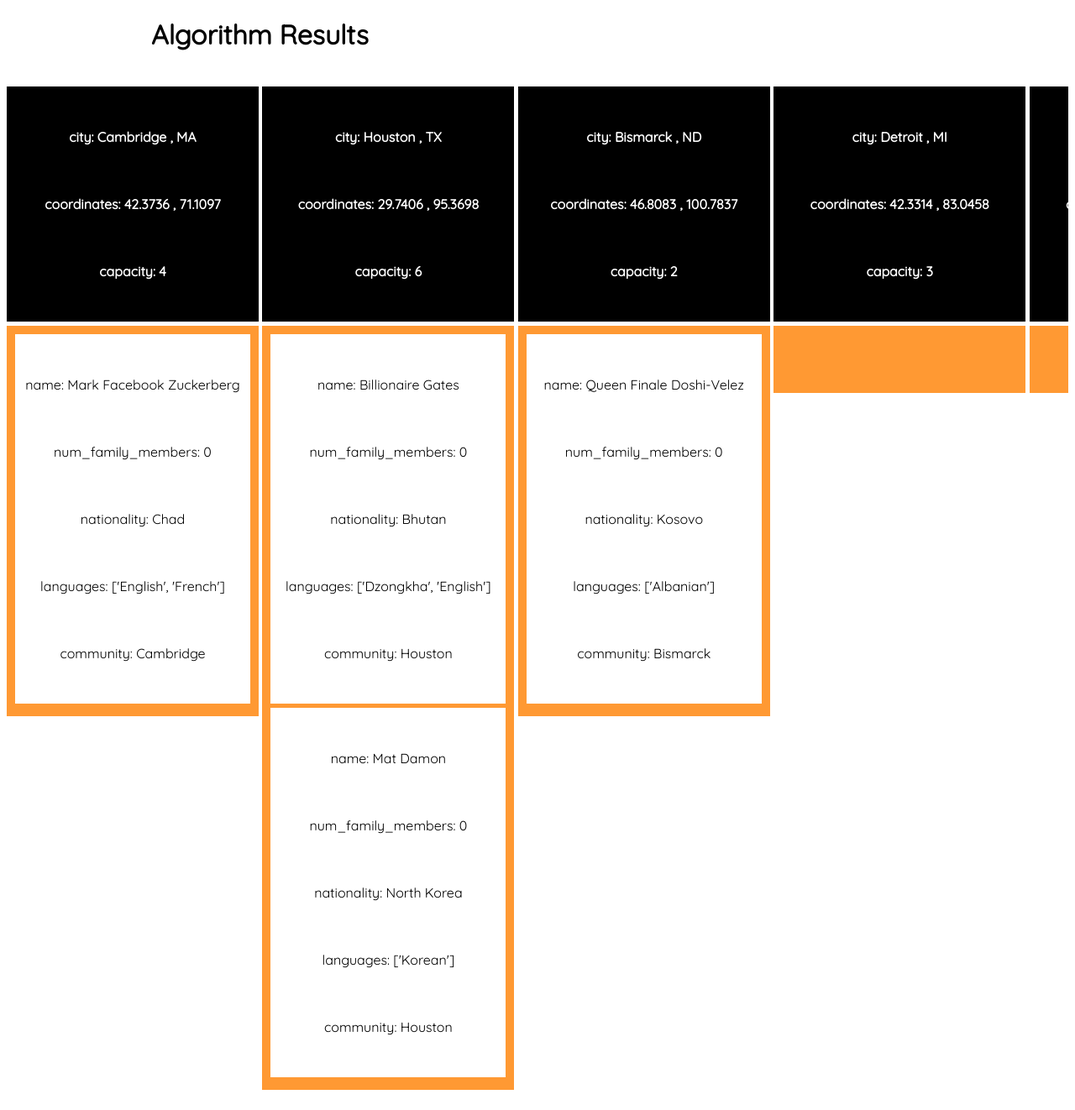
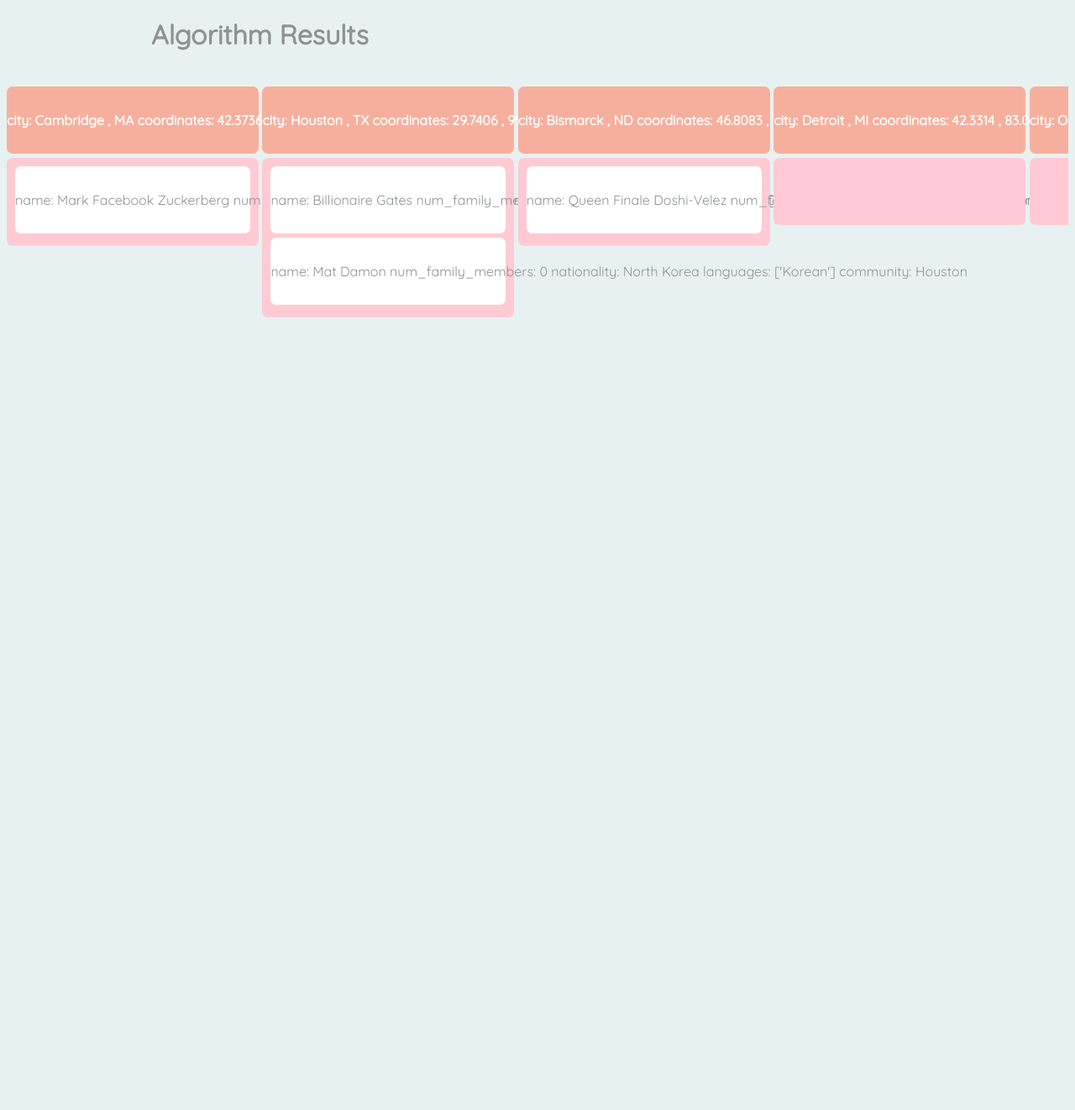
Before and after one commit to emilylaiken/sip-refugees-say, a Flask app: page / in a window 1280 px wide. Shown: the whole page at 84% size. After the commit the page ends 378 px from the top, so only its background shows below. Run offline with Flask 2, Linux system fonts and the light colour scheme; some libraries are stand-ins or nearby versions.

Commit message:
added color palettes and other css edits

```diff
--- a/static/style.css
+++ b/static/style.css
@@ -1,5 +1,15 @@
+/*
+   c1: #C08497;
+   c2: #F7AF9D;
+   c3: #B0D0D3;
+   c4: #FFCAD4;
+   c5: #FFFFFF;
+*/
+
 body {
 	font-family: 'Quicksand', sans-serif;
+	color: #8e9196;
+	background-color: #E8F1F2;
 }
 
 .boxes {
@@ -23,21 +33,24 @@
     display:inline-block;
     width:300px;
     vertical-align: top;
-    line-height:80px;
+    line-height:40px;
     text-align:center;
     margin-bottom:4px;
+    border-radius: 7px;
 }
 .column.first{
 	margin-left:0;
 }
 .sortable-list{
-	background-color:#F93;
+	background-color: #FFCAD4;
 	list-style:none;
 	margin:0;
 	min-height:60px;
 	padding:10px;
+	border-radius: 7px;
 }
 .sortable-item{
+	border-radius: 7px;
 	background-color:#FFF;
 	cursor:move;
 	display:block;
@@ -52,12 +65,13 @@
 }
 .unsortable-item{
 	color: #FFF;
-	background-color: #000;
+	background-color: #F7AF9D;
 	display:block;
 	font-weight:bold;
 	margin-bottom:5px;
 	padding:20px 0;
 	text-align:center;
+	border-radius: 7px;
 }
 #containment{
 	background-color:#FFA;
--- a/templates/index.html
+++ b/templates/index.html
@@ -23,7 +23,7 @@
                         <li class="unsortable-item">
                             {% for commkey, commvalue in comminfo[key[0] + ", " + key[1]].items() %}
                                 {% if commkey == 'state'  or commkey == 'lon' %}
-                                , {{ commvalue }} <br/>
+                                , {{ commvalue }}
                                 {% elif commkey == 'lat' %}
                                 coordinates: {{ commvalue }}
                                 {% else %}
@@ -35,7 +35,7 @@
                             {% for casekey, casevalue in value.items() %}
                                 <li class="sortable-item">
                                     {% for detailkey, detailvalue in casevalue.items() %}
-                                    {{ detailkey }}: {{ detailvalue }} <br/>
+                                    {{ detailkey }}: {{ detailvalue }}
                                     {% endfor %}
                                 </li>
                             {% endfor %}
```
